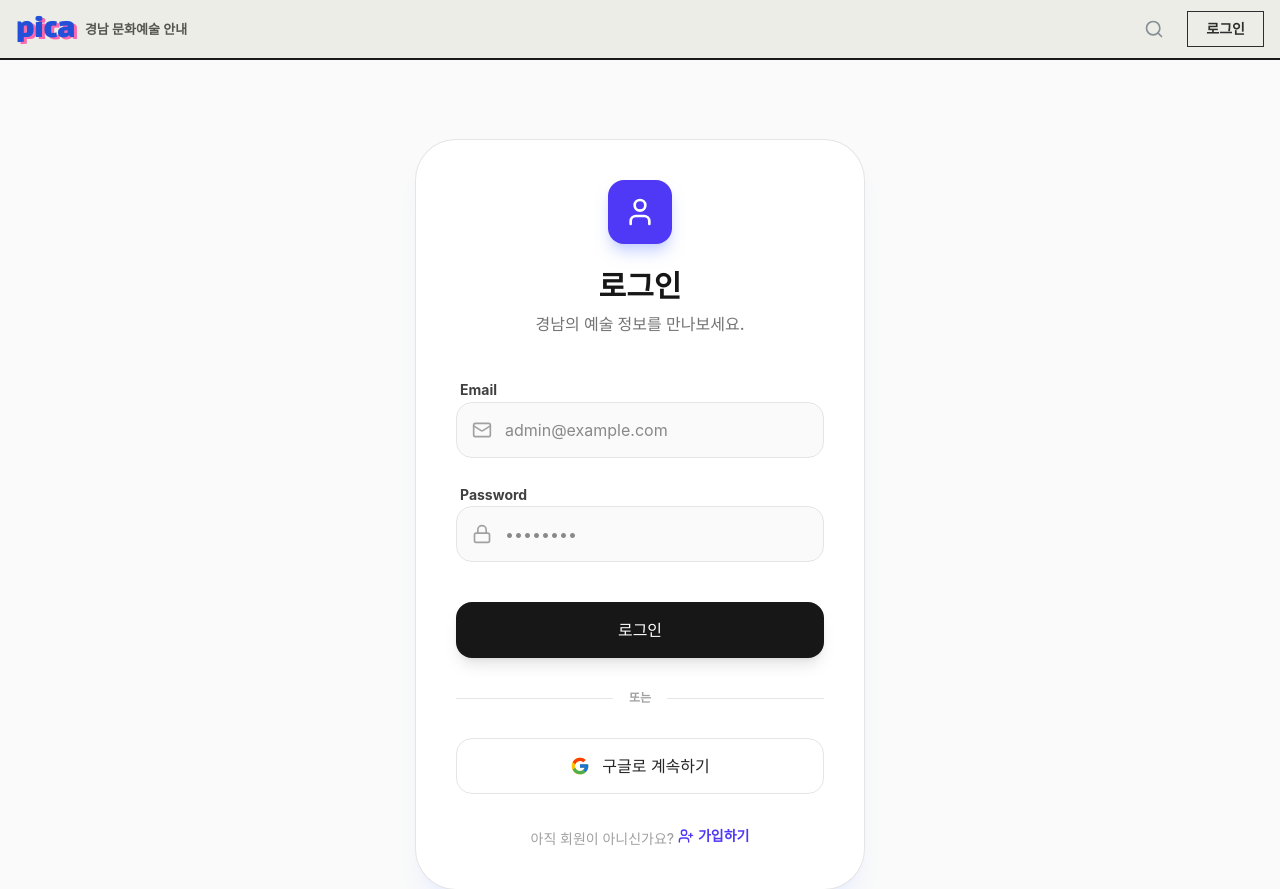
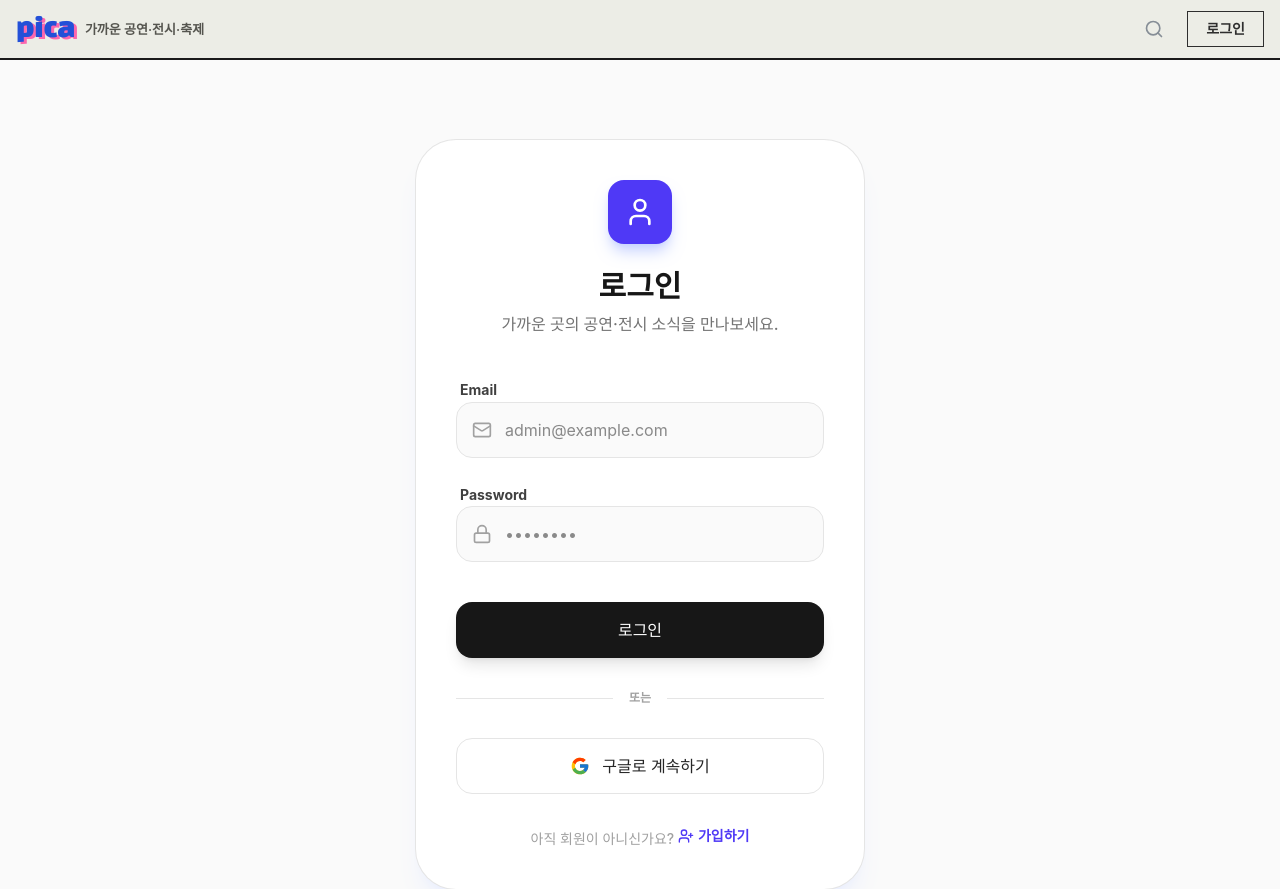
Before and after one commit to new-generation25/pick-art, a Next.js app in the folder frontend/: page /login in a window 1280 px wide. Built offline with nearby package versions, Linux system fonts and the light colour scheme; no server answers; a web font is replaced by a local one.

Commit message:
copy(public): drop 경남 from brand-level copy (title, header, hero, footer, share text); regions stay in filters and event details
Co-Authored-By: Claude Opus 5.5 <noreply@anthropic.com>

```diff
--- a/frontend/src/app/events/[id]/page.tsx
+++ b/frontend/src/app/events/[id]/page.tsx
@@ -23,7 +23,7 @@ export async function generateMetadata({ params }: EventPageProps): Promise<Meta
 
     return {
         title: `${event.title} | 픽아트 pica`,
-        description: event.description?.slice(0, 160) || "경남의 문화예술 소식을 픽아트(pica)에서 확인하세요.",
+        description: event.description?.slice(0, 160) || "가까운 곳의 공연·전시·축제 소식을 피카(pica)에서 확인하세요.",
         openGraph: {
             title: event.title,
             description: event.description?.slice(0, 160),
@@ -167,7 +167,7 @@ export default async function EventDetailPage({ params }: EventPageProps) {
                 {suggestions.length > 0 && (
                     <section className="mt-16 border-t-2 border-line pt-10">
                         <h2 className="pica-display text-[26px] text-ink">같은 분야의 다른 행사</h2>
-                        <p className="mt-1 text-[14px] text-ink-soft">경남에서 열리는 {event.category} 행사를 더 골랐습니다.</p>
+                        <p className="mt-1 text-[14px] text-ink-soft">가까운 곳에서 열리는 {event.category} 행사를 더 골랐습니다.</p>
                         <div className="mt-6 grid grid-cols-1 gap-2.5 sm:grid-cols-2 sm:gap-5 lg:grid-cols-3">
                             {suggestions.map((suggestion) => (
                                 <EventCard key={suggestion.id} event={suggestion} />
--- a/frontend/src/app/layout.tsx
+++ b/frontend/src/app/layout.tsx
@@ -9,8 +9,8 @@ const inter = Inter({ subsets: ["latin"] });
 
 export const metadata: Metadata = {
   metadataBase: new URL("http://localhost:3000"),
-  title: "픽아트 | pica - 경남 문화예술 큐레이션",
-  description: "경남의 전시, 공연, 행사를 가장 빠르고 정확하게 찾아보세요. 픽아트(pica)가 당신의 예술 생활을 안내합니다.",
+  title: "피카 pica | 가까운 공연·전시·축제",
+  description: "이번 주 가까운 곳에서 열리는 공연·전시·축제를 공식 출처로 확인해 날짜순으로 알려 드립니다. 피카(pica)는 픽아트의 준말입니다.",
 };
 
 const theme = createTheme({
--- a/frontend/src/app/login/page.tsx
+++ b/frontend/src/app/login/page.tsx
@@ -48,7 +48,7 @@ export default function LoginPage() {
                             <User className="w-8 h-8 text-white" />
                         </div>
                         <h1 className="text-3xl font-black text-neutral-900 mb-2">로그인</h1>
-                        <p className="text-neutral-500 font-medium">경남의 예술 정보를 만나보세요.</p>
+                        <p className="text-neutral-500 font-medium">가까운 곳의 공연·전시 소식을 만나보세요.</p>
                     </div>
 
                     {error && (
--- a/frontend/src/app/page.tsx
+++ b/frontend/src/app/page.tsx
@@ -57,7 +57,7 @@ export default async function Home({ searchParams }: HomeProps) {
     <Box>
       {isSubscribed && (
         <Alert variant="filled" color="teal" title="구독 완료" withCloseButton styles={{ root: { borderRadius: 0 } }}>
-          뉴스레터 구독이 완료되었습니다. 매주 경남의 문화예술 소식을 메일로 보내 드립니다.
+          뉴스레터 구독이 완료되었습니다. 매주 가까운 곳의 공연·전시·축제 소식을 메일로 보내 드립니다.
         </Alert>
       )}
 
@@ -68,7 +68,7 @@ export default async function Home({ searchParams }: HomeProps) {
             <div>
               <p className="text-[14px] font-bold text-accent">{todayMonth}월 {todayDay}일 기준</p>
               <h1 className="pica-display mt-2 text-[34px] leading-[1.15] text-ink sm:text-[52px]">
-                경남에서 열리는<br />공연·전시·축제
+                가까운 곳에서 열리는<br />공연·전시·축제
               </h1>
               <p className="mt-3 text-[15px] leading-relaxed text-ink-soft">
                 {hasFilter ? "조건에 맞는 행사" : "지금 볼 수 있는 행사"}{" "}
@@ -105,7 +105,7 @@ export default async function Home({ searchParams }: HomeProps) {
           <SimpleGrid cols={{ base: 1, md: 2 }} spacing={{ base: 40, md: 64 }}>
             <Box>
               <Title order={2} fz={{ base: 22, sm: 26 }} className="pica-display" mb={8}>
-                매주 한 번, 경남 문화예술 소식
+                매주 한 번, 가까운 공연·전시 소식
               </Title>
               <Text fz="sm" c="rgba(255,255,255,0.75)" mb="lg">새로 올라온 공연과 전시를 정리해 메일로 보내 드립니다.</Text>
               <form action="/api/newsletter" method="POST">
@@ -171,7 +171,7 @@ export default async function Home({ searchParams }: HomeProps) {
       <Box component="footer" py={32} bg="var(--pk-paper)" style={{ borderTop: '2px solid var(--pk-line)' }}>
         <Container size="xl">
           <Group justify="space-between" gap="xs">
-            <Text fz="sm" fw={700} c="var(--pk-ink)">pica · 경남 문화예술 안내</Text>
+            <Text fz="sm" fw={700} c="var(--pk-ink)">pica · 가까운 공연·전시·축제</Text>
             <Text fz="xs" c="var(--pk-ink-soft)">&copy; 2024 pickart (pica). All rights reserved.</Text>
           </Group>
         </Container>
--- a/frontend/src/app/signup/page.tsx
+++ b/frontend/src/app/signup/page.tsx
@@ -68,7 +68,7 @@ export default function SignupPage() {
                         <UserPlus className="w-10 h-10 text-white" />
                     </div>
                     <h1 className="text-4xl font-black text-neutral-900 mb-2">회원가입</h1>
-                    <p className="text-neutral-500 font-medium">경남 아트 네비게이터의 새로운 가족이 되어주세요.</p>
+                    <p className="text-neutral-500 font-medium">피카의 새로운 가족이 되어주세요.</p>
                 </div>
 
                 <SocialLoginButtons />
--- a/frontend/src/components/ui/Header.tsx
+++ b/frontend/src/components/ui/Header.tsx
@@ -44,7 +44,7 @@ export function Header() {
                     <Link href="/" style={{ textDecoration: 'none' }} aria-label="pica 홈">
                         <Group gap={10} align="center">
                             <Text className="pica-display" fz={26} c="var(--pk-accent)" style={{ lineHeight: 1 }}>pica</Text>
-                            <Text fz={13} fw={600} c="var(--pk-ink-soft)" visibleFrom="xs" style={{ lineHeight: 1 }}>경남 문화예술 안내</Text>
+                            <Text fz={13} fw={600} c="var(--pk-ink-soft)" visibleFrom="xs" style={{ lineHeight: 1 }}>가까운 공연·전시·축제</Text>
                         </Group>
                     </Link>
 
--- a/frontend/src/components/ui/ShareButton.tsx
+++ b/frontend/src/components/ui/ShareButton.tsx
@@ -14,7 +14,7 @@ export function ShareButton({ title }: { title: string }) {
             try {
                 await navigator.share({
                     title: title,
-                    text: `[경남 아트 네비게이터] ${title}`,
+                    text: `[피카] ${title}`,
                     url: url,
                 });
                 return;
```
